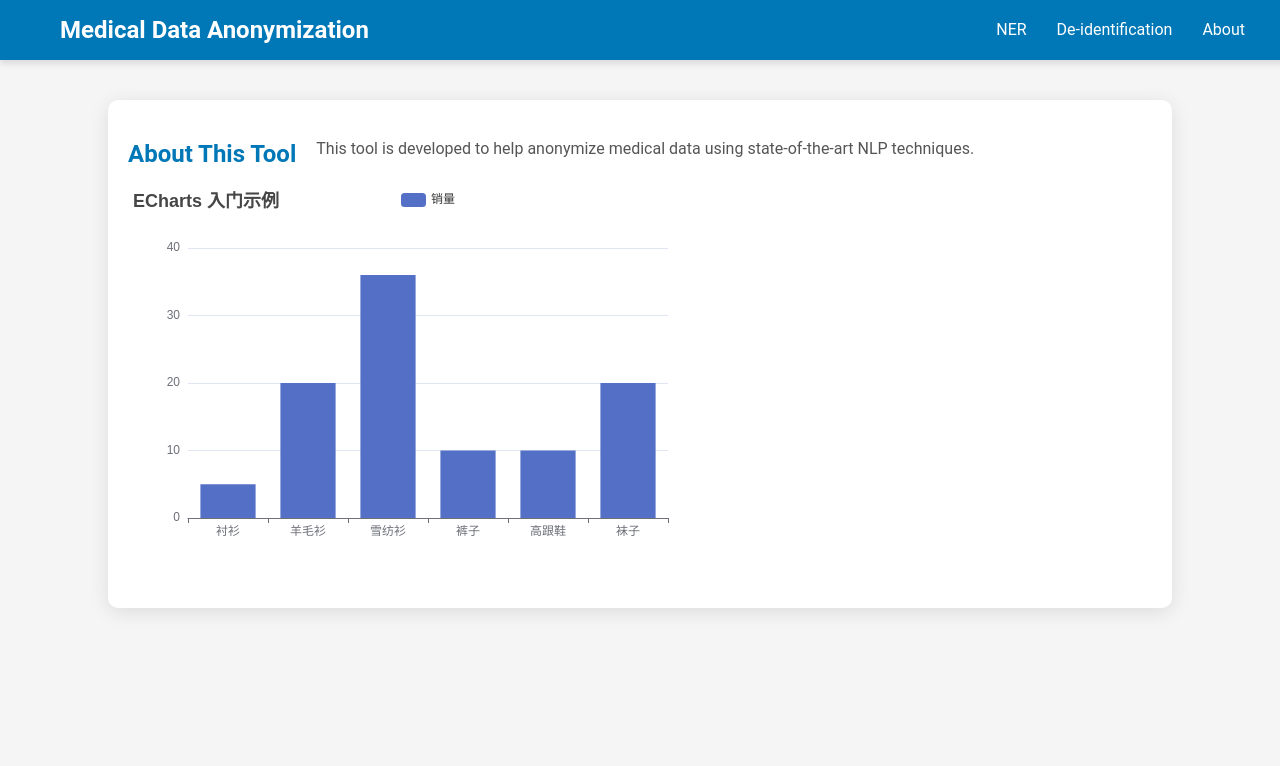
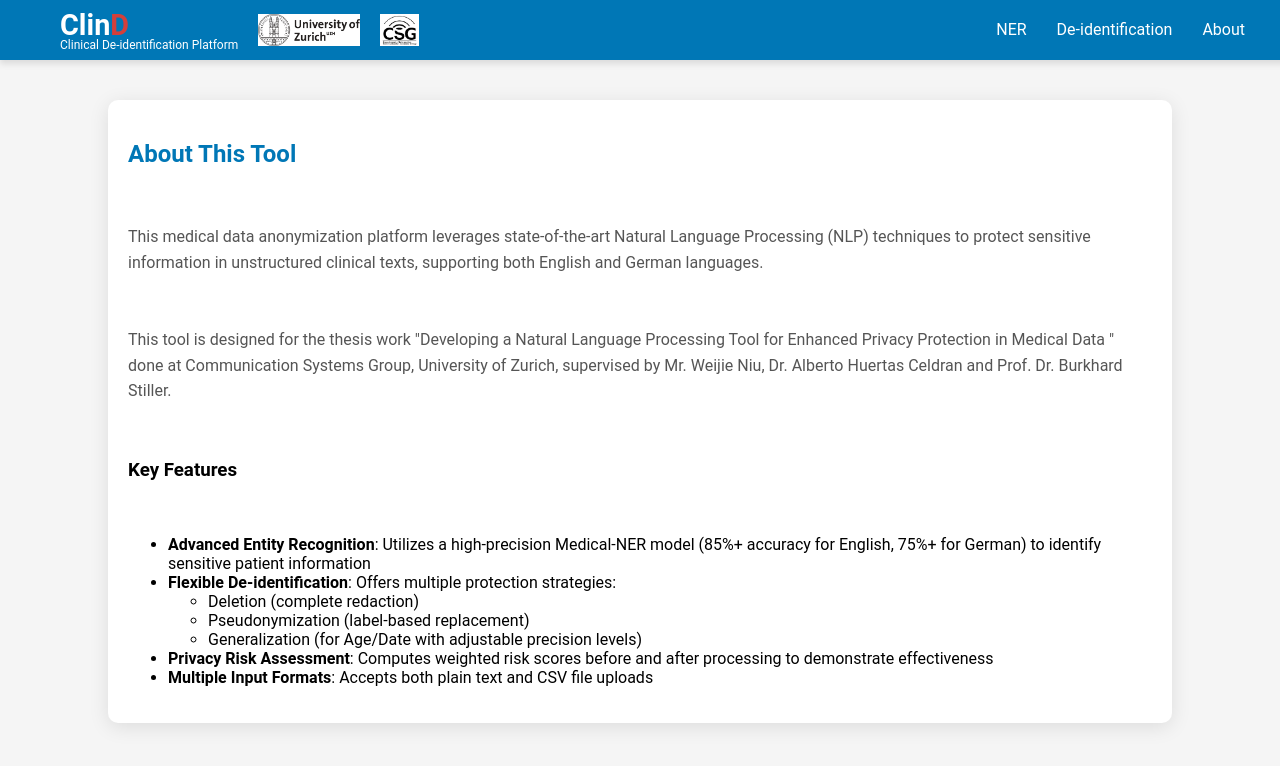
Before and after one commit to Haaaan1/NLP-for-Medical-Privacy, a Flask app: page /about in a window 1280 px wide. Shown: the top 766 px of the page. Run offline with Flask 3, Linux system fonts and the light colour scheme; some libraries are stand-ins or nearby versions.

Commit message:
Update navigation bar logo and add annotations

```diff
--- a/app.py
+++ b/app.py
@@ -164,7 +164,7 @@ def generalize_date(date_str, level="mild", language="en"):
     has_month = any(part.isdigit() and 1 <= int(part) <= 12 for part in parts)
 
     if level == "mild":
-        result = f"{year}-{parsed_date.month:02d}" if has_month else f"{year}-XX"
+        result = f"{year}-{parsed_date.month:02d}" if has_month else f"{year}"
     elif level == "moderate":
         result = f"{year}"
     elif level == "severe":
@@ -174,26 +174,7 @@ def generalize_date(date_str, level="mild", language="en"):
     else:
         return "[DATE]" if language == "en" else "[DATUM]"
 
-    # Append language-specific suffix
-    if language == "de":
-        if level == "mild":
-            suffix = " (Jahr-Monat)" if has_month else " (Jahr-XX)"
-        elif level == "moderate":
-            suffix = " (Jahr)"
-        elif level == "severe":
-            suffix = " (ungefähr)"
-        else:
-            suffix = ""
-    else:
-        if level == "mild":
-            suffix = " (Year-Month)" if has_month else " (Year-XX)"
-        elif level == "moderate":
-            suffix = " (Year)"
-        elif level == "severe":
-            suffix = " (approx.)"
-        else:
-            suffix = ""
-    return result + suffix
+    return result
 
 
 def do_replacement(orig, start, end, replacement):
@@ -428,12 +409,12 @@ def apply_deid():
 @app.route('/process_file', methods=['POST'])
 def process_file():
     try:
-        # 获取上传的文件
+        # Get the uploaded file
         file = request.files['file']
         if not file:
             return jsonify({'error': 'No file uploaded'}), 400
 
-        # 获取传递的列名、阈值和实体策略
+        # Get selected column, threshold, and entity strategies
         selected_column = request.form.get('columns', '')
         threshold = float(request.form.get('threshold', 0))
         entity_strategies = json.loads(request.form.get('entity_strategies', '{}'))
@@ -441,14 +422,14 @@ def process_file():
         selected_column = selected_column.replace('\r\n', '')
         language = request.form.get('language', 'en')
 
-        # 读取CSV文件
+        # Read CSV file
         df = pd.read_csv(io.BytesIO(file.read()))
 
-        # 检查选中的列是否存在
+        # Check if the selected column exists
         if selected_column not in df.columns:
             return jsonify({'error': f"Column '{selected_column}' not found in the CSV file"}), 400
 
-        # 创建结果DataFrame，保留所有原始列
+        # Create result DataFrame with all original columns preserved
         result_df = df.copy()
 
         total_privacy_risk_level_before = 0
@@ -460,7 +441,7 @@ def process_file():
             if pd.isna(original_text) or not str(original_text).strip():
                 continue
 
-            # 获取命名实体识别（NER）结果
+            # Get NER results
             ner_results = process_text_by_paragraphs(str(original_text), nlp_pipeline)
 
             if not ner_results:
@@ -470,7 +451,7 @@ def process_file():
             replaced_text = str(original_text)
             pseudonym_counters = {}
 
-            # 处理每个实体
+            # Process each entity
             for entity in sorted(ner_results, key=lambda x: x['start'], reverse=True):
                 entity_group = entity['entity_group']
                 confidence = float(entity.get('score', 0))
@@ -502,10 +483,10 @@ def process_file():
                         replacement = "[GENERALIZED]" if language == "en" else "[GENERALIERT]"
                     replaced_text = do_replacement(replaced_text, start, end, replacement)
 
-            # 更新结果DataFrame
+            # Update result DataFrame
             result_df.at[index, selected_column] = replaced_text
 
-            # 计算风险级别
+            # Recalculate risk level
             ner_results_after = process_text_by_paragraphs(replaced_text, nlp_pipeline)
             privacy_risk_level_after = calculate_privacy_risk_level(ner_results_after)
             total_privacy_risk_level_before += privacy_risk_level_before
@@ -515,21 +496,20 @@ def process_file():
         if count == 0:
             return jsonify({'error': 'No valid data was processed.'}), 400
 
-        # 计算平均风险级别
+        # Calculate average risk levels
         avg_privacy_risk_level_before = total_privacy_risk_level_before / count
         avg_privacy_risk_level_after = total_privacy_risk_level_after / count
 
-        # 将结果转换为CSV格式字符串
+        # Convert result to CSV string
         output = io.StringIO()
         result_df.to_csv(output, index=False)
         csv_content = output.getvalue()
 
-        # 返回与前端兼容的响应格式
+        # Return response in frontend-compatible format
         return jsonify({
-            'result': csv_content,  # 保持CSV字符串格式
+            'result': csv_content,  # Keep as CSV string
             'avg_privacy_risk_level_before': avg_privacy_risk_level_before,
             'avg_privacy_risk_level_after': avg_privacy_risk_level_after,
-            # 添加原始文件名到响应中但不影响前端现有逻辑
             '_original_filename': file.filename
         })
 
--- a/static/style.css
+++ b/static/style.css
@@ -7,7 +7,6 @@ body {
     flex-direction: column;
 }
 
-/* 导航栏样式 */
 .navbar {
     background-color: #0077b6;
     color: #ffffff;
@@ -59,7 +58,6 @@ body {
     color: #fdffb6;
 }
 
-/* 标题部分样式 */
 .header {
     background: #023e8a;
     color: #ffffff;
@@ -79,14 +77,13 @@ body {
     font-size: 1.2em;
 }
 
-/* 内容容器样式 */
 .main-container {
     width: 80%;
     max-width: 1200px;
     background: #fff;
     box-shadow: 0px 4px 20px rgba(0, 0, 0, 0.1);
     border-radius: 10px;
-    margin: 100px auto 20px; /* 增加 margin 使页面布局整齐 */
+    margin: 100px auto 20px;
     padding: 20px;
 }
 
@@ -99,7 +96,7 @@ body {
 .left-panel,
 .right-panel {
     flex: 1;
-    min-width: 300px; /* 设置最小宽度以确保在不同设备上显示正常 */
+    min-width: 300px;
     padding: 20px;
     border-radius: 8px;
     background-color: #ffffff;
@@ -111,7 +108,6 @@ body {
     color: #0077b6;
 }
 
-/* 文本框样式 */
 textarea {
     width: 95%;
     padding: 10px;
@@ -120,7 +116,7 @@ textarea {
     border-radius: 5px;
     outline: none;
     transition: 0.3s;
-    margin-bottom: 15px; /* 增加 margin 使得和按钮之间有合适的间距 */
+    margin-bottom: 15px;
 }
 
 textarea:focus {
@@ -128,7 +124,6 @@ textarea:focus {
     box-shadow: 0 0 5px rgba(0, 119, 182, 0.5);
 }
 
-/* 按钮样式 */
 .fancy-button {
     background: #0077b6;
     color: #ffffff;
@@ -139,7 +134,7 @@ textarea:focus {
     cursor: pointer;
     transition: all 0.3s ease-in-out;
     margin-top: 15px;
-    display: block; /* 确保按钮在小屏幕上占满一行 */
+    display: block;
 }
 
 .fancy-button:hover {
@@ -147,7 +142,6 @@ textarea:focus {
     box-shadow: 0px 4px 15px rgba(0, 0, 0, 0.2);
 }
 
-/* NER结果展示框样式 */
 .result-box {
     padding: 20px;
     background: #fafafa;
@@ -155,11 +149,10 @@ textarea:focus {
     min-height: 150px;
     font-size: 1em;
     white-space: pre-wrap;
-    line-height: 2; /* 调整行距使得内容更紧凑 */
+    line-height: 2;
     box-shadow: 0 1px 5px rgba(0, 0, 0, 0.1);
 }
 
-/* 标签样式 */
 .label {
     display: inline-block;
     margin: 8px 5px;
@@ -171,7 +164,6 @@ textarea:focus {
     color: #333;
 }
 
-/* 标签类型部分样式 */
 .label-type {
     display: inline-block;
     margin-left: 6px;
@@ -194,3 +186,50 @@ textarea:focus {
     line-height: 1.6;
     color: #555;
 }
+.nav-logo .logo-link {
+    text-decoration: none;
+    display: flex;
+    flex-direction: column;
+    align-items: flex-start;
+}
+
+.logo-text {
+    font-size: 1.8rem;
+    font-weight: bold;
+    color: white;
+}
+
+.logo-highlight {
+    color: #d43f3a;
+}
+
+.logo-subtext {
+    font-size: 0.75rem;
+    color: white;
+    margin-top: -4px;
+}
+
+.logo-img {
+    height: 32px;
+    margin-right: 10px;
+    vertical-align: middle;
+}
+
+.nav-logo {
+    display: flex;
+    align-items: center;
+}
+
+.logo-link {
+    margin-right: 20px;
+}
+
+.logo-image-group {
+    display: flex;
+    align-items: center;
+    gap: 10px;
+}
+
+.logo-img {
+    height: 32px;
+}
--- a/templates/About.html
+++ b/templates/About.html
@@ -1,41 +1,32 @@
+<!--
+    File: About.html
+
+    Description:
+    This HTML file provides the "About" page of the platform.
+    It explains the purpose and key features of the medical data anonymization tool, highlighting its capabilities in protecting sensitive information in clinical texts.
+    -->
 {% extends "base.html" %}
 
 {% block content %}
 <body>
-    <div class="content">
-        <h2>About This Tool</h2>
-        <p>This tool is developed to help anonymize medical data using state-of-the-art NLP techniques.</p>
-    </div>
-    <div id="main" style="width: 600px;height:400px;">
+<div class="content">
+    <h2>About This Tool</h2>
+    <p>This medical data anonymization platform leverages state-of-the-art Natural Language Processing (NLP) techniques to protect sensitive information in unstructured clinical texts, supporting both English and German languages.</p>
+    <p>This tool is designed for the thesis work "Developing a Natural Language Processing Tool for Enhanced Privacy Protection in Medical Data " done at Communication Systems Group, University of Zurich, supervised by Mr. Weijie Niu, Dr. Alberto Huertas Celdran and Prof. Dr. Burkhard Stiller.</p>
+    <h3>Key Features</h3>
+    <ul>
+        <li><strong>Advanced Entity Recognition</strong>: Utilizes a high-precision Medical-NER model (85%+ accuracy for English, 75%+ for German) to identify sensitive patient information</li>
+        <li><strong>Flexible De-identification</strong>: Offers multiple protection strategies:
+            <ul>
+                <li>Deletion (complete redaction)</li>
+                <li>Pseudonymization (label-based replacement)</li>
+                <li>Generalization (for Age/Date with adjustable precision levels)</li>
+            </ul>
+        </li>
+        <li><strong>Privacy Risk Assessment</strong>: Computes weighted risk scores before and after processing to demonstrate effectiveness</li>
+        <li><strong>Multiple Input Formats</strong>: Accepts both plain text and CSV file uploads</li>
+    </ul>
+</div>
 
-    </div><script type="text/javascript">
-        // 基于准备好的dom，初始化echarts实例
-        const myChart = echarts.init(document.getElementById('main'));
-
-        // 指定图表的配置项和数据
-        const option = {
-            title: {
-                text: 'ECharts 入门示例'
-            },
-            tooltip: {},
-            legend: {
-                data: ['销量']
-            },
-            xAxis: {
-                data: ['衬衫', '羊毛衫', '雪纺衫', '裤子', '高跟鞋', '袜子']
-            },
-            yAxis: {},
-            series: [
-                {
-                    name: '销量',
-                    type: 'bar',
-                    data: [5, 20, 36, 10, 10, 20]
-                }
-            ]
-        };
-
-        // 使用刚指定的配置项和数据显示图表。
-        myChart.setOption(option);
-    </script>
 </body>
 {% endblock %}
--- a/templates/base.html
+++ b/templates/base.html
@@ -1,3 +1,15 @@
+<!--
+    File: base.html
+
+    Description:
+    This HTML file serves as the base template for the ClinD (Clinical De-identification Platform) web application.
+    It includes the overall page structure, such as the navigation bar and main container for dynamic content.
+
+    Main Components:
+    - Navigation bar with links to NER (Named Entity Recognition), De-identification, and About pages
+    - Centralized styles and script resources (CSS, JS libraries)
+    - Integration of external libraries for functionality like jQuery and ECharts
+-->
 <!DOCTYPE html>
 <html lang="en">
 
@@ -12,11 +24,18 @@
 </head>
 
 <body>
-<!-- 导航栏 -->
+<!-- Navigation bar -->
 <nav class="navbar">
-    <div class="navbar-container">  <!-- 将原来的 container 修改为更独特的名称，避免与其他元素冲突 -->
+    <div class="navbar-container">
         <div class="nav-logo">
-            <h1>Medical Data Anonymization</h1>
+            <a href="{{ url_for('ner') }}" class="logo-link">
+                <span class="logo-text">Clin<span class="logo-highlight">D</span></span>
+                <span class="logo-subtext">Clinical De-identification Platform</span>
+            </a>
+            <div class="logo-image-group">
+                <img src="{{ url_for('static', filename='images/uzh_logo_e.jpg') }}" alt="UZH Logo" class="logo-img">
+                <img src="{{ url_for('static', filename='images/csg.png') }}" alt="CSG Logo" class="logo-img">
+            </div>
         </div>
         <ul class="nav-links">
             <li><a href="{{ url_for('ner') }}" id="nav-ner">NER</a></li>
@@ -26,7 +45,7 @@
     </div>
 </nav>
 
-<!-- 页面内容 -->
+
 <div class="main-container">
     {% block content %}{% endblock %}
 </div>
```
Also changed, not shown: requirements.txt (+34 -1 lines), templates/De-identification-file.html (+46 -31 lines), templates/De-identification.html (+28 -30 lines), templates/NER.html (+8 -0 lines), README.md, static/images/csg.png (added), static/images/uzh_logo_e.jpg (added).
